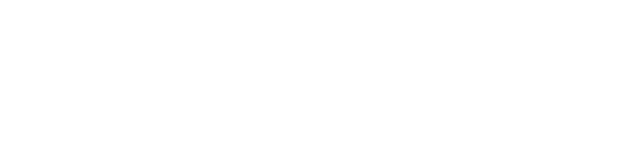
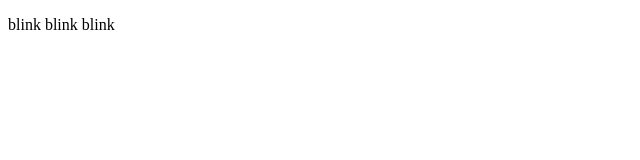
Before and after one commit to alanhermanns/bootcamp-one-week-one, a plain HTML site: page index.html in a window 1280 px wide. Shown: the whole page, without its empty margins (0-640 px from the left). Drawn offline with Linux system fonts and the light colour scheme.

Commit message:
a small change

```diff
--- a/index.html
+++ b/index.html
@@ -8,7 +8,7 @@
     <title>Document</title>
 </head>
 <body>
-
+    <p>blink blink blink</p>
     <script src="app.js"></script>
 </body>
 </html>
```
